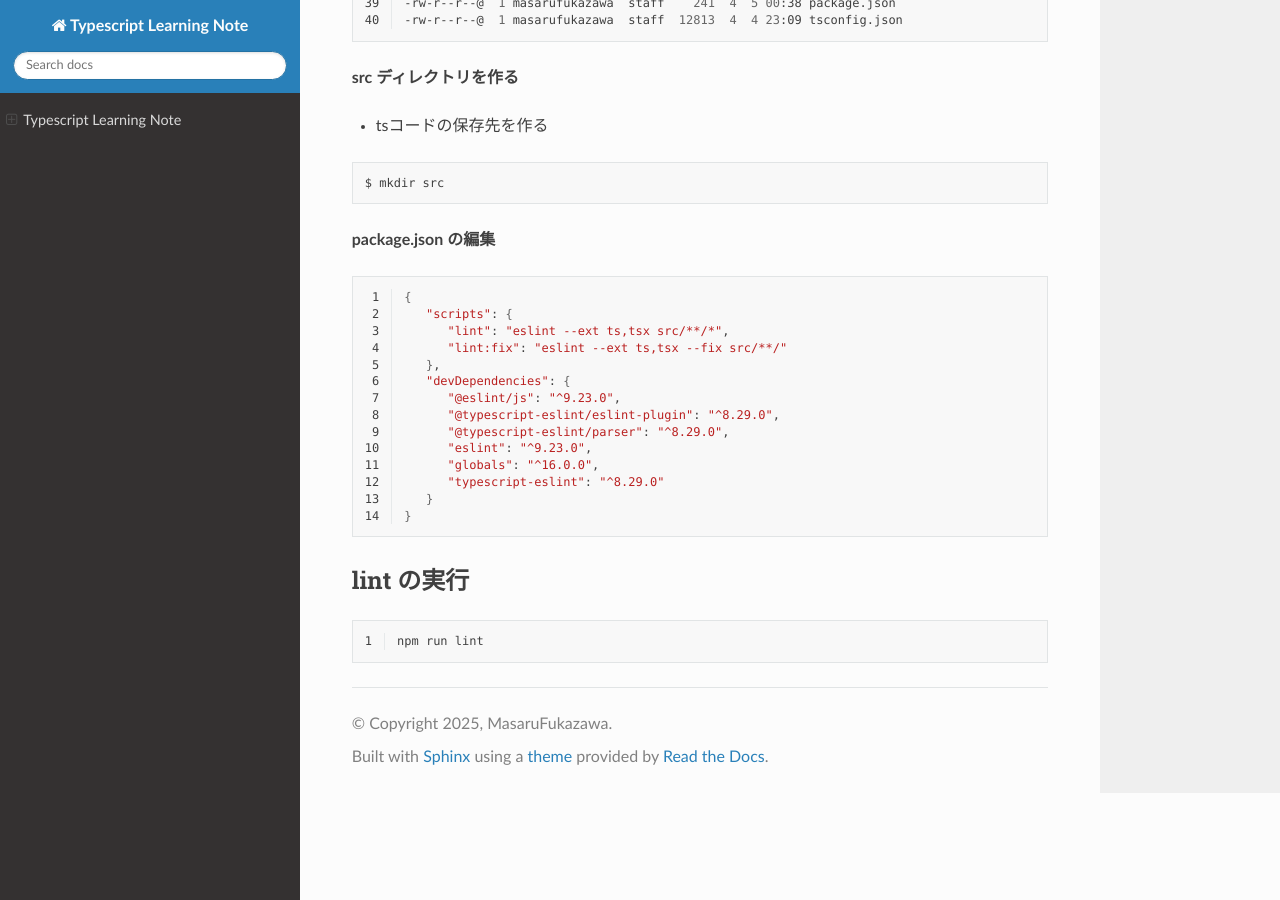
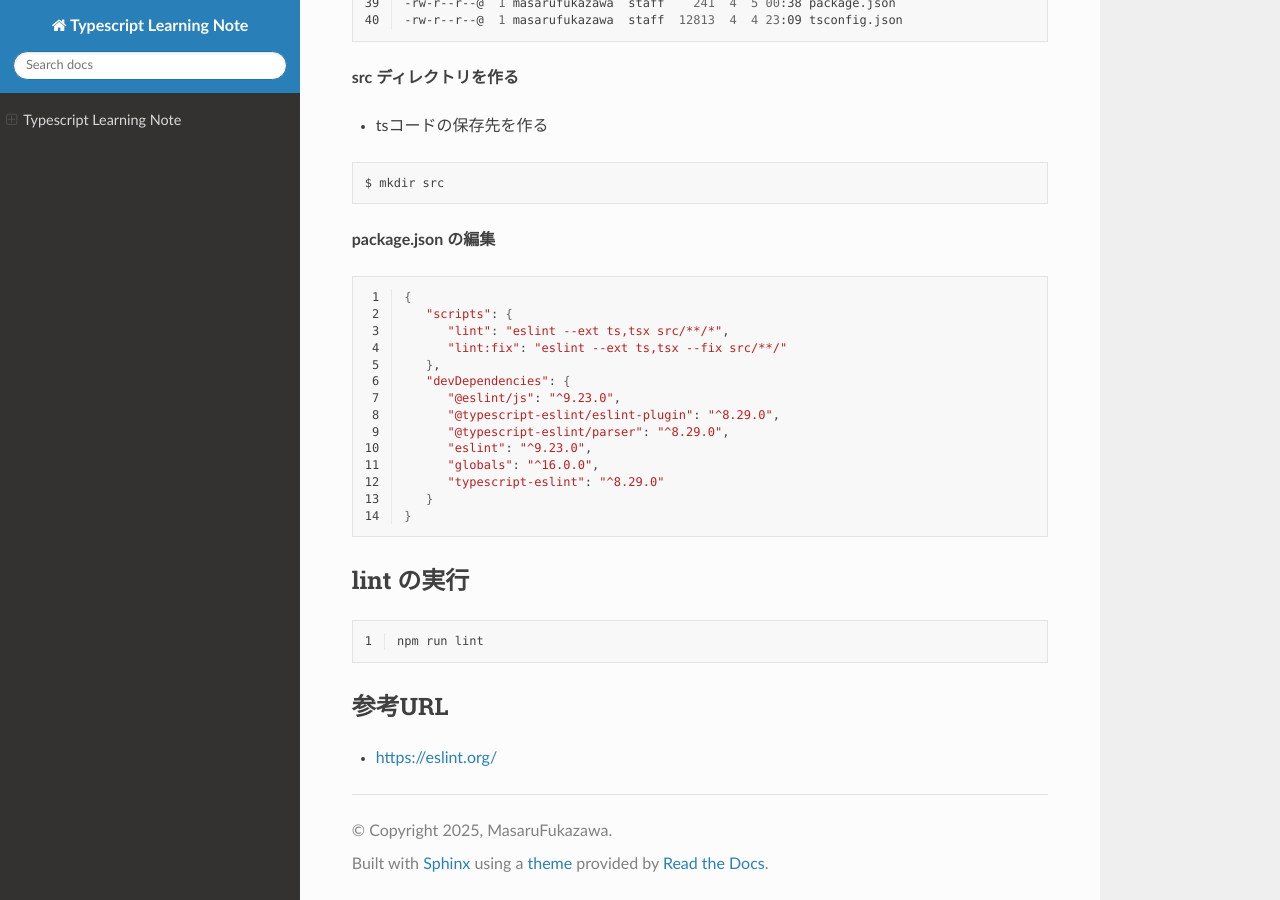
Before and after one commit to MasaruFukazawa/typescript-learning-note, a Sphinx documentation site: the page built from source/index.rst, in a window 1280 px wide and 900 px high, scrolled down 1278 px. Built offline with Sphinx 7.4.7 and the Read the Docs theme 3.1.0, drawn with Linux system fonts in a browser that asks for light colours.

Commit message:
参考URL追加

```diff
--- a/source/index.rst
+++ b/source/index.rst
@@ -123,3 +123,10 @@ lint の実行
    :linenos:
 
    npm run lint
+
+
+
+参考URL
+--------------------------------------
+
+- https://eslint.org/
```
